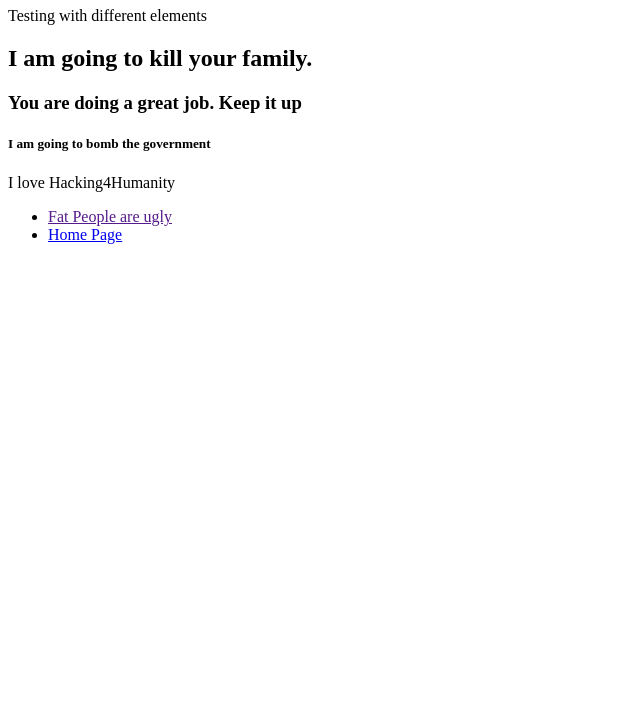
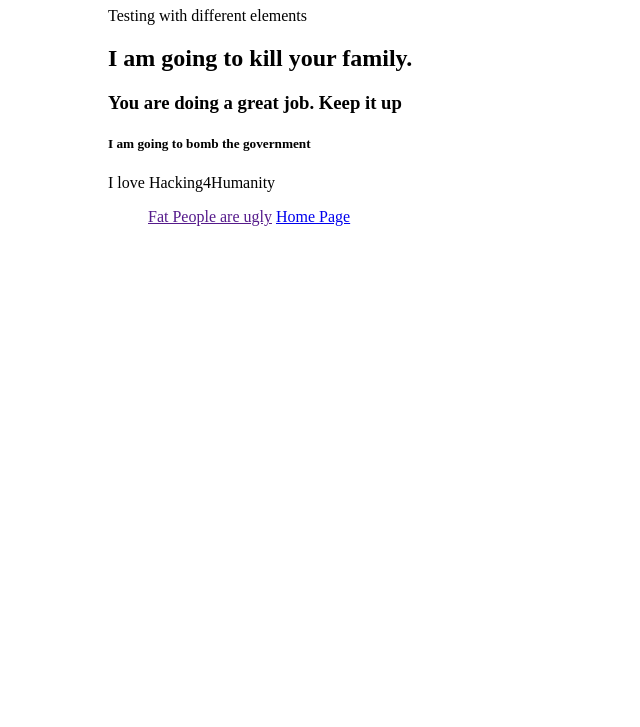
Before and after one commit to Rmbloch/Hate-Blur-Chrome-Extension, a browser extension: page Anti-Hate-Project/Test Website/page1.html in a window 1280 px wide. Shown: the part 73-800 px from the top of the page, without its empty margins (0-640 px from the left). Drawn offline with Linux system fonts and the light colour scheme.

Commit message:
changed some html

```diff
--- a/Anti-Hate-Project/Test Website/page1.html
+++ b/Anti-Hate-Project/Test Website/page1.html
@@ -4,6 +4,11 @@
     <meta charset="UTF-8">
     <meta name="viewport" content="width=device-width, initial-scale=1.0">
     <title>Page 1</title>
+    <style>
+        body {
+            padding-left: 100px;
+        }
+    </style>
 </head>
 <body>
     <h1>Page 1</h1>
@@ -13,8 +18,8 @@
     <h5>I am going to bomb the government</h5>
     <p>I love Hacking4Humanity</p>
     <ul>
-        <li><a href="">Fat People are ugly</a></li>
-        <li><a href="index.html">Home Page</a></li>
+        <a href="">Fat People are ugly</a>
+        <a href="index.html">Home Page</a>
     </ul>
 </body>
 </html>
```
Also changed, not shown: Anti-Hate-Project/Test Website/index.html (+6 -1 lines).
